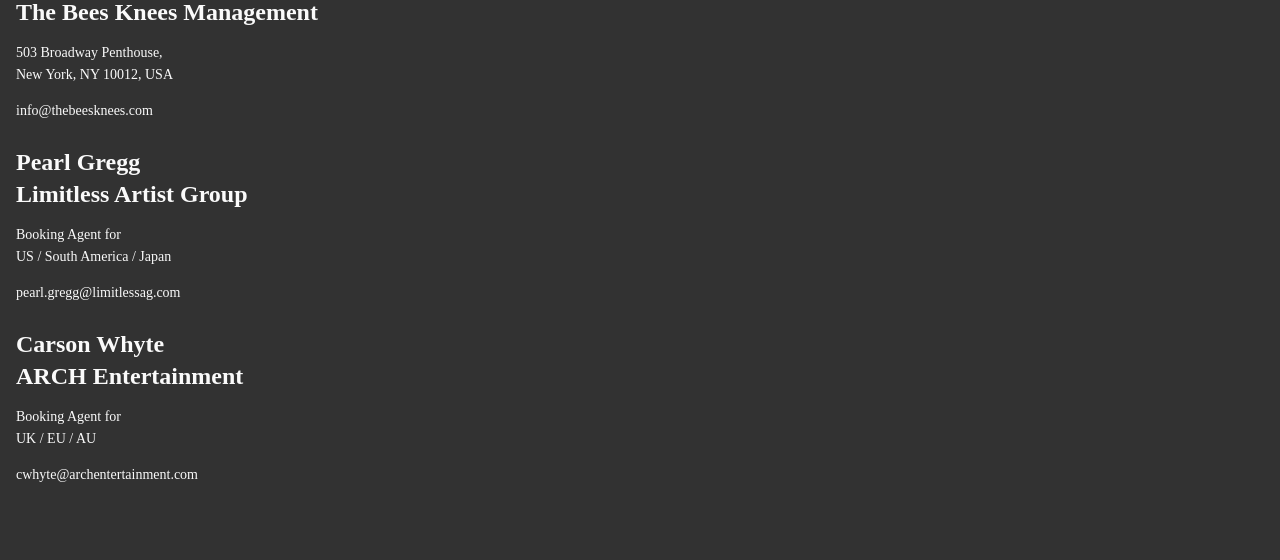
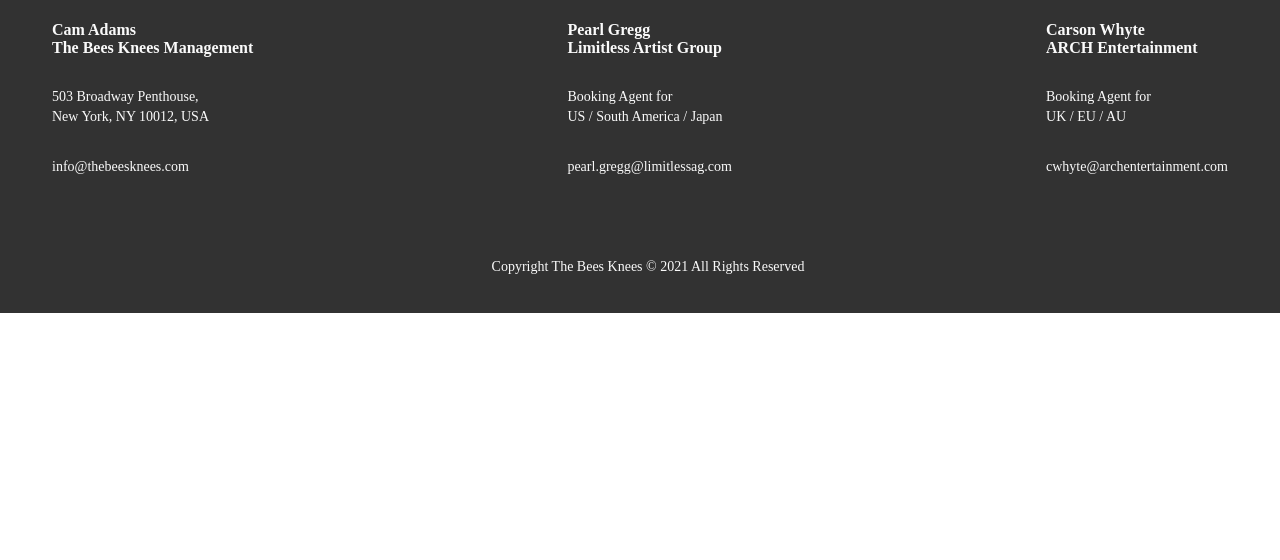
Before and after one commit to jpatel98/bandsite, a plain HTML site: page index.html in a window 1280 px wide. Shown: the part 2839-3399 px from the top of the page. After the commit the page ends 3152 px from the top, so only its background shows below. Drawn offline with Linux system fonts and the light colour scheme; a web font is replaced by a local one.

Commit message:
Update footer section for tablet layout

```diff
--- a/index.html
+++ b/index.html
@@ -109,16 +109,18 @@
         </section>
     </main>
     <footer class="footer">
-        <h2 class="footer__title">Get in Touch</h2>
-        <div class="footer__icon">
-            <img src="./assets/Icons/SVG/Icon-instagram.svg" alt="Icon-instagram">
-            <img src="./assets/Icons/SVG/Icon-facebook.svg" alt="Icon-facebook">
-            <img src="./assets/Icons/SVG/Icon-twitter.svg" alt="Icon-twitter">
+        <div class="footer__main">
+            <h2 class="footer__title section-header">Get in Touch</h2>
+            <div class="footer__icon">
+                <img src="./assets/Icons/SVG/Icon-instagram.svg" alt="Icon-instagram">
+                <img src="./assets/Icons/SVG/Icon-facebook.svg" alt="Icon-facebook">
+                <img src="./assets/Icons/SVG/Icon-twitter.svg" alt="Icon-twitter">
+            </div>
         </div>
         <div class="footer-container">
             <!-- Contact 1 -->
             <div class="footer__contact">
-                <div class="footer__contact-name section-subheader">
+                <div class="footer__contact-name footer-text-bold">
                     <p>Cam Adams</p>
                     <p>The Bees Knees Management</p>
                 </div>
@@ -132,7 +134,7 @@
 
             <!-- Contact 2 -->
             <div class="footer__contact">
-                <div class="footer__contact-name section-subheader">
+                <div class="footer__contact-name footer-text-bold">
                     <p>Pearl Gregg</p>
                     <p>Limitless Artist Group</p>
                 </div>
@@ -146,7 +148,7 @@
 
             <!-- Contact 3 -->
             <div class="footer__contact">
-                <div class="footer__contact-name section-subheader">
+                <div class="footer__contact-name footer-text-bold">
                     <p>Carson Whyte</p>
                     <p>ARCH Entertainment</p>
                 </div>
--- a/scss/partials/global/_footer.scss
+++ b/scss/partials/global/_footer.scss
@@ -1,4 +1,5 @@
 @use './colors' as *;
+@use './breakpoints' as *;
 
 .footer{
     background-color: $bandsite-black;
@@ -54,3 +55,47 @@
         color: $alabaster;
     }
 }
+
+//tablet layout
+@include tablet {
+    .footer {
+        padding: 0 2.25rem;
+        &__main{
+            display: flex;
+            flex-direction: row;
+            align-items: center;
+        }
+        &__title{
+            padding: 3rem 0 2.25rem 0;
+        }
+        &__icon{
+            padding: 3rem 0 2.25rem 2.25rem;
+        }
+
+        &-container{
+            flex-direction: row;
+            justify-content: space-between;
+            align-items: center;
+        }
+        &__contact{
+            &-address{
+                padding: 1rem 0;
+            }
+        }
+        &__logo {
+            position: relative;
+
+            &-img{
+                position: absolute;
+                bottom: 23rem;
+                right: 1rem;
+            }
+        }
+        &-label-text{
+            margin: 0;
+            padding-bottom: 2.25rem;
+            text-align: center;
+
+        }
+    }
+}
--- a/scss/partials/global/_typography.scss
+++ b/scss/partials/global/_typography.scss
@@ -47,6 +47,10 @@
     font-size: 0.875rem;
     line-height: 22px;
     text-decoration: none;
+
+    &-bold{
+        font-weight: 600;
+    }
 }
 
 .footer-label-text{
@@ -83,4 +87,16 @@
         line-height: 22px;
         font-weight: 400;
     }
+    .footer-text{
+    font-size: 0.875rem;
+    line-height: 20px;
+    font-weight: 400;
+    text-decoration: none;
 }
+
+.footer-label-text{
+    font-size: 0.875rem;
+    line-height: 20px;
+
+}
+}
--- a/scss/partials/main/_gallery.scss
+++ b/scss/partials/main/_gallery.scss
@@ -27,7 +27,7 @@
 //tablet layout
 @include tablet {
     .gallery {
-        padding: 0 2.25rem;
+        padding: 0 2.25rem 2.25rem 2.25rem;
 
         &__title {
             padding: 3rem 0 2.25rem 0;
```
Also changed, not shown: scss/main.css.
